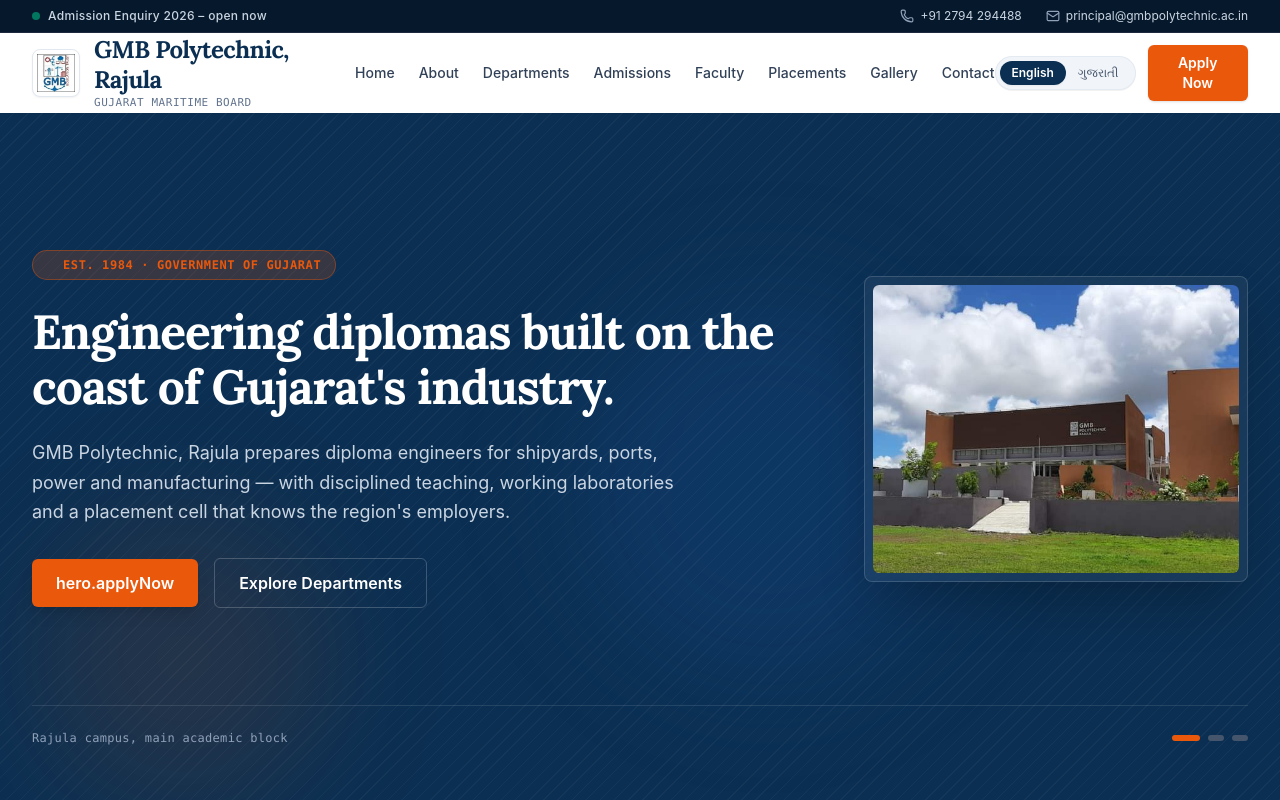
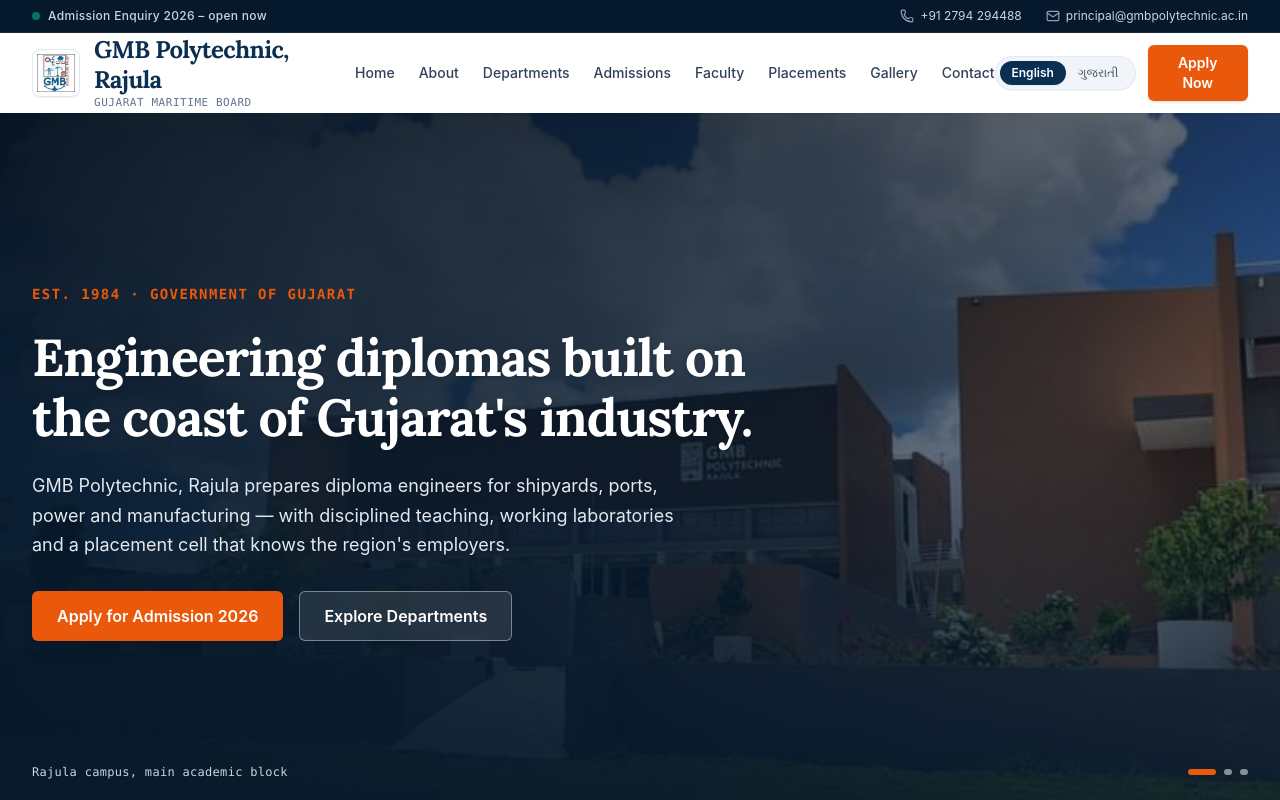
Before and after one commit to anuraag45/gmb, a React (Vite) app: page / in a window 1280 px wide. Shown: the top 800 px of the page. Built offline with nearby package versions, Linux system fonts and the light colour scheme.

Commit message:
feat(hero): update homepage hero banner to full-bleed academic facade design with left-aligned typography and dual CTA buttons

```diff
--- a/src/components/site/Hero.tsx
+++ b/src/components/site/Hero.tsx
@@ -1,6 +1,5 @@
-import React, { useState } from 'react';
+import React, { useState, useEffect } from 'react';
 import { Button } from '@/components/ui/button';
-import { PlaceholderImage } from '@/components/site/PlaceholderImage';
 import { useLanguage } from '@/context/LanguageContext';
 
 interface HeroProps {
@@ -8,9 +7,9 @@
 }
 
 const HERO_IMAGES = [
-  'CAMPUS-ADMIN.JPG',
-  'CAMPUS-MAIN.JPG',
-  'MARITIME-BELT.JPG'
+  '/images/gmb/campus-admin.jpg',
+  '/images/gmb/campus-workshop.jpg',
+  '/images/gmb/campus-main.jpg'
 ];
 
 export const Hero: React.FC<HeroProps> = ({ onApplyClick }) => {
@@ -21,98 +20,107 @@
   const eyebrow = t(`hero.slides.${activeSlide}.eyebrow`);
   const description = t(`hero.slides.${activeSlide}.description`);
   const caption = t(`hero.slides.${activeSlide}.caption`);
-  const imageKey = HERO_IMAGES[activeSlide];
+
+  useEffect(() => {
+    const timer = setInterval(() => {
+      setActiveSlide((prev) => (prev + 1) % HERO_IMAGES.length);
+    }, 7000);
+    return () => clearInterval(timer);
+  }, []);
 
   return (
-    <section id="hero" className="relative bg-navy-stripes text-white overflow-hidden py-16 md:py-24 border-b border-slate-800">
+    <section id="hero" className="relative min-h-[580px] md:min-h-[640px] lg:min-h-[700px] flex flex-col justify-between text-white overflow-hidden border-b border-slate-800">
+      {/* Full-Bleed Background Images with Smooth Transition */}
+      <div className="absolute inset-0 z-0">
+        {HERO_IMAGES.map((img, idx) => (
+          <div
+            key={img}
+            className={`absolute inset-0 transition-opacity duration-1000 ease-in-out ${
+              activeSlide === idx ? 'opacity-100' : 'opacity-0 pointer-events-none'
+            }`}
+          >
+            <img
+              src={img}
+              alt="GMB Polytechnic Campus"
+              className="w-full h-full object-cover object-center"
+            />
+          </div>
+        ))}
 
-      {/* Background radial glow & blueprint elements */}
-      <div className="absolute inset-0 pointer-events-none overflow-hidden">
-        <div className="absolute top-1/4 right-1/4 w-96 h-96 bg-blue-500/10 rounded-full blur-3xl" />
-        <div className="absolute bottom-10 left-10 w-72 h-72 bg-orange-500/10 rounded-full blur-3xl" />
+        {/* Dark Navy / Slate Gradient Overlay matching the user reference image */}
+        <div className="absolute inset-0 bg-gradient-to-r from-[#06182B]/95 via-[#06182B]/80 to-[#06182B]/40" />
+        <div className="absolute inset-0 bg-gradient-to-t from-[#06182B]/80 via-transparent to-black/25" />
       </div>
 
-      <div className="max-w-7xl mx-auto px-4 sm:px-6 lg:px-8 relative z-10">
-        <div className="grid grid-cols-1 lg:grid-cols-12 gap-10 lg:gap-8 items-center min-h-[440px]">
+      {/* Main Left Content Container */}
+      <div className="max-w-7xl mx-auto px-4 sm:px-6 lg:px-8 w-full relative z-10 pt-20 md:pt-28 pb-12 my-auto">
+        <div className="max-w-3xl space-y-6">
 
-          {/* Left Text Content */}
-          <div className="lg:col-span-8 space-y-6">
-
-            {/* Session Tag */}
-            <div className="inline-flex items-center gap-2 bg-[#EA580C]/20 border border-[#EA580C]/40 text-[#EA580C] px-3.5 py-1.5 rounded-full text-xs font-mono font-bold tracking-wider uppercase">
-              <span className="w-2 h-2 rounded-full bg-[#EA580C] animate-ping inline-block" />
-              <span>{eyebrow}</span>
+          {/* Eyebrow in uppercase orange/amber monospace font */}
+          <div className="text-xs sm:text-sm font-bold font-mono tracking-widest text-[#EA580C] uppercase">
+            {eyebrow}
           </div>
 
-            {/* Main Headline */}
-            <h1 className="text-3xl sm:text-4xl lg:text-5xl font-bold font-heading text-white tracking-tight leading-tight md:leading-[1.15]">
+          {/* Large Bold Serif/Heading Title */}
+          <h1 className="text-3xl sm:text-4xl md:text-5xl lg:text-[3.25rem] font-bold font-heading text-white tracking-tight leading-[1.15] drop-shadow-sm">
             {title}
           </h1>
 
-            {/* Description */}
-            <p className="text-base sm:text-lg text-slate-300 max-w-2xl leading-relaxed font-normal">
+          {/* Subtitle / Description */}
+          <p className="text-sm sm:text-base md:text-lg text-slate-200 leading-relaxed font-normal max-w-2xl drop-shadow-xs">
             {description}
           </p>
 
-            {/* Call to Actions */}
+          {/* Action Buttons */}
           <div className="flex flex-wrap items-center gap-4 pt-2">
             <Button
               variant="primary"
               size="lg"
               onClick={onApplyClick}
-                className="bg-[#EA580C] hover:bg-[#c2410c] text-white shadow-lg hover:shadow-orange-500/25 px-6 py-3 rounded-md transition-all font-semibold"
+              className="bg-[#EA580C] hover:bg-[#c2410c] text-white shadow-lg hover:shadow-orange-500/25 px-6 py-3 rounded-md transition-all font-semibold text-sm sm:text-base border border-transparent cursor-pointer"
             >
-                {t('hero.applyNow')}
+              {t('common.applyForAdmission', 'Apply for Admission 2026')}
             </Button>
 
             <a href="#departments">
               <Button
                 variant="outline"
                 size="lg"
-                  className="bg-transparent hover:bg-white/10 text-white border-white/20 hover:border-white/40 px-6 py-3 rounded-md transition-all"
+                className="bg-white/10 hover:bg-white/20 text-white border-white/40 hover:border-white/60 px-6 py-3 rounded-md transition-all backdrop-blur-xs font-semibold text-sm sm:text-base cursor-pointer"
               >
-                  {t('common.exploreDepartments')}
+                {t('common.exploreDepartments', 'Explore Departments')}
               </Button>
             </a>
           </div>
-          </div>
 
-          {/* Right Campus Photography */}
-          <div className="lg:col-span-4 flex items-center justify-center lg:justify-end">
-            <div className="w-full max-w-sm rounded-lg overflow-hidden border border-white/15 bg-white/5 backdrop-blur-xs p-2 shadow-2xl">
-              <PlaceholderImage
-                label={imageKey}
-                variant="dark"
-                className="h-64 sm:h-72 w-full rounded-md"
-              />
-            </div>
         </div>
       </div>
 
-        {/* Hero Footer Bar: Caption & Carousel Indicators */}
-        <div className="mt-14 pt-6 border-t border-white/10 flex flex-col sm:flex-row items-start sm:items-center justify-between gap-4 text-xs">
-          <div className="text-slate-400 font-mono tracking-wide">
+      {/* Hero Bottom Bar: Caption on left, Carousel Indicators on right */}
+      <div className="max-w-7xl mx-auto px-4 sm:px-6 lg:px-8 w-full relative z-10 pb-8 pt-4">
+        <div className="flex items-center justify-between gap-4 text-xs font-mono">
+          <div className="text-slate-300 tracking-wide drop-shadow-xs">
             {caption}
           </div>
 
           {/* Carousel Slide Indicators */}
           <div className="flex items-center gap-2">
-            {[0, 1, 2].map((index) => (
+            {HERO_IMAGES.map((_, index) => (
               <button
                 key={index}
                 onClick={() => setActiveSlide(index)}
                 aria-label={`Slide ${index + 1}`}
-                className={`transition-all duration-300 rounded-full h-1.5 cursor-pointer ${
+                className={`transition-all duration-300 h-1.5 cursor-pointer rounded-full ${
                   activeSlide === index
                     ? 'w-7 bg-[#EA580C]'
-                    : 'w-4 bg-slate-600 hover:bg-slate-500'
+                    : 'w-2 bg-white/50 hover:bg-white/80'
                 }`}
               />
             ))}
           </div>
         </div>
+      </div>
 
-      </div>
     </section>
   );
 };
```
Also changed, not shown: 1 other file (tests, documents, lock files or other folders). Lines whose indentation alone changed are shown as unchanged.
